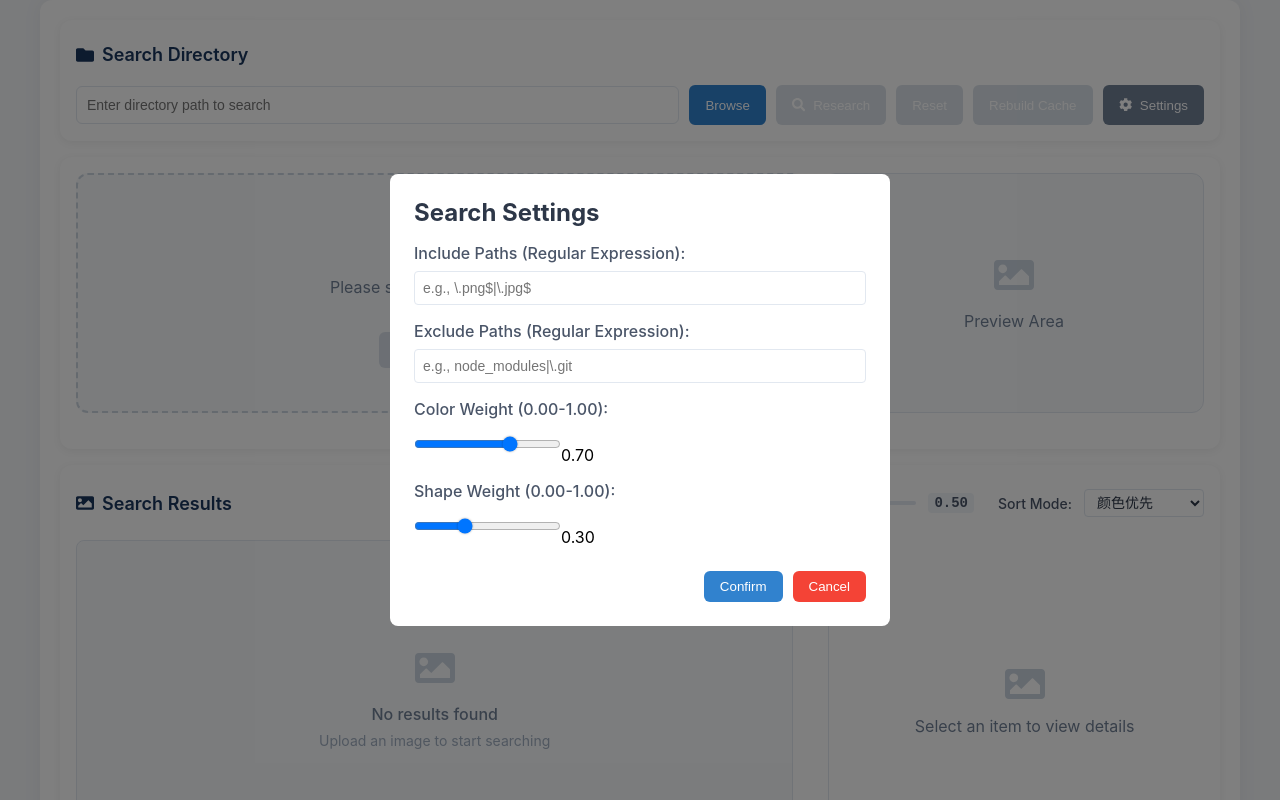
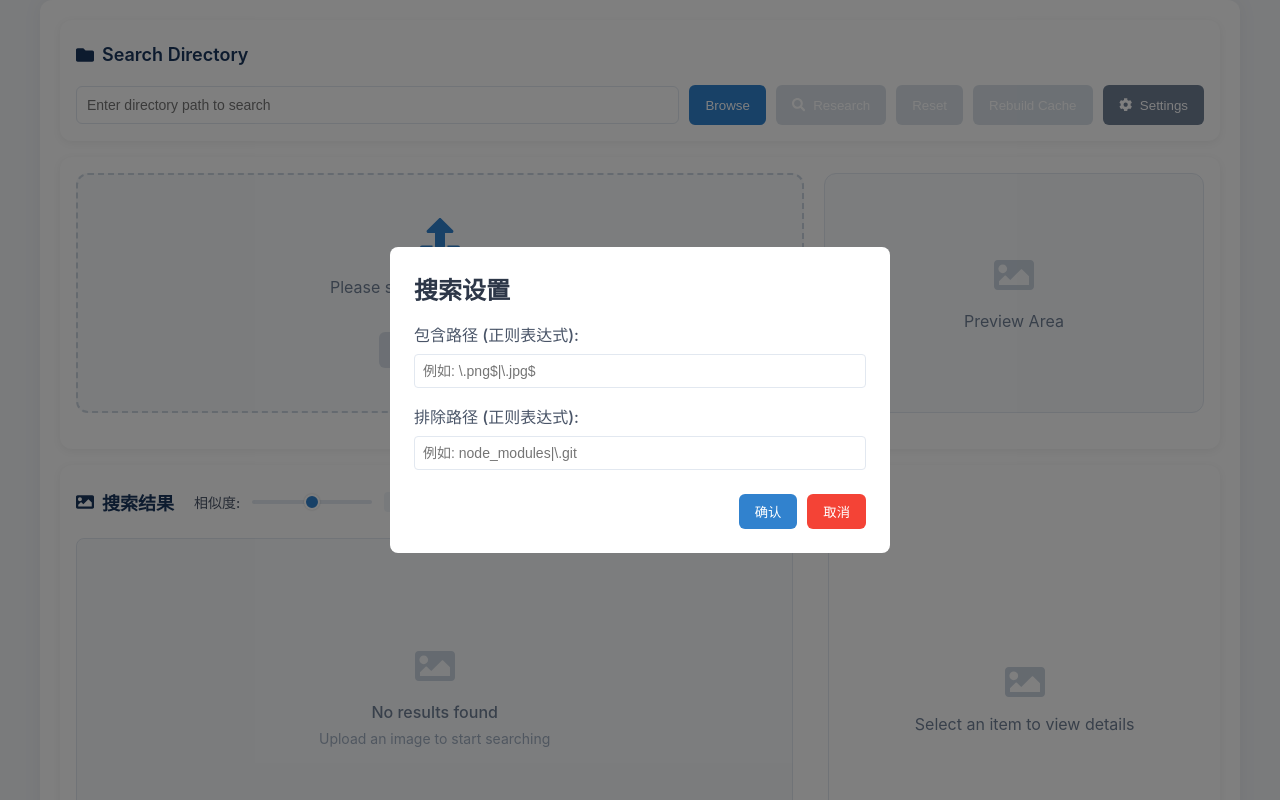
Before and after one commit to hofens/iconfinder, a React (Create React App) app: page / in a window 1280 px wide. Both pictures are taken after a click on the button "Settings". Shown: the top 800 px of the page. Built offline with nearby package versions, Linux system fonts and the light colour scheme.

Commit message:
相似度改为结果的过滤条件

```diff
--- a/src/App.css
+++ b/src/App.css
@@ -42,7 +42,7 @@ body {
   margin-bottom: 15px;
   display: flex;
   align-items: center;
-  justify-content: space-between;
+  justify-content: flex-start;
   padding: 8px 0;
 }
 
@@ -56,6 +56,7 @@ body {
   display: flex;
   align-items: center;
   gap: 24px;
+  margin-left: 20px;
 }
 
 /* 调整控制项样式 */
@@ -724,3 +725,8 @@ button {
 .settings-btn:hover {
   background-color: #4a5568;
 }
+
+/* 移除权重控制相关的样式 */
+.weight-control {
+  display: none;
+}
--- a/src/App.js
+++ b/src/App.js
@@ -16,9 +16,6 @@ function App() {
   const [searchFile, setSearchFile] = useState(null);
   const [directoryStructure, setDirectoryStructure] = useState([]);
   const [similarityTimer, setSimilarityTimer] = useState(null);
-  const [colorWeight, setColorWeight] = useState(0.7);
-  const [shapeWeight, setShapeWeight] = useState(0.3);
-  const [weightPreset, setWeightPreset] = useState('color');
 
   // Ensure ipcRenderer is available
 
@@ -30,8 +27,6 @@ function App() {
     setSimilarity(savedSettings.similarity || 0.50);
     setExcludePaths(savedSettings.excludePaths || '');
     setIncludePaths(savedSettings.includePaths || '');
-    setColorWeight(savedSettings.colorWeight || 0.7);
-    setShapeWeight(savedSettings.shapeWeight || 0.3);
     // 加载保存的目录结构
     const savedStructure = JSON.parse(localStorage.getItem('directoryStructure')) || [];
     setDirectoryStructure(savedStructure);
@@ -44,11 +39,9 @@ function App() {
       similarity,
       excludePaths,
       includePaths,
-      colorWeight,
-      shapeWeight,
     };
     localStorage.setItem('appSettings', JSON.stringify(settings));
-  }, [searchPath, similarity, excludePaths, includePaths, colorWeight, shapeWeight]);
+  }, [searchPath, similarity, excludePaths, includePaths]);
 
   const handleDrop = (e) => {
     e.preventDefault();
@@ -112,14 +105,12 @@ function App() {
     try {
       setStatus('正在计算图片相似度...');
 
-      // 清除之前的结果（如果是强制重新计算）
       if (forceRecalculate) {
         setSearchResults([]);
       }
 
       const updatedResults = await Promise.all(results.map(async (fileEntry) => {
         try {
-          // 直接使用缓存的信息
           let size = fileEntry.size;
           let dimensions = fileEntry.dimensions;
           let preview = fileEntry.preview;
@@ -130,24 +121,19 @@ function App() {
               filePath,
               fileEntry.path,
               {
-                colorWeight,
-                shapeWeight,
-                threshold: similarity
+                colorWeight: 0.7,
+                shapeWeight: 0.3,
               }
             );
 
-            const normalizedColorWeight = colorWeight / (colorWeight + shapeWeight);
-            const normalizedShapeWeight = shapeWeight / (colorWeight + shapeWeight);
-
             similarityResult = (
-              result.colorSimilarity * normalizedColorWeight +
-              result.shapeSimilarity * normalizedShapeWeight
+              result.colorSimilarity * 0.7 +
+              result.shapeSimilarity * 0.3
             );
           } else {
             similarityResult = calculateSimpleSimilarity(file.name, fileEntry.name);
           }
 
-          if (similarityResult >= similarity) {
           return {
             path: fileEntry.path,
             name: fileEntry.name,
@@ -156,21 +142,22 @@ function App() {
             similarity: similarityResult.toFixed(4),
             preview: preview
           };
-          }
-          return null;
         } catch (error) {
           console.error('Error processing file:', fileEntry.name, error);
           return null;
         }
       }));
 
-      // 过滤掉空结果并按相似度排序
       const validResults = updatedResults
         .filter(result => result !== null)
         .sort((a, b) => parseFloat(b.similarity) - parseFloat(a.similarity));
 
-      setSearchResults(validResults);
-      setStatus(`找到 ${validResults.length} 个相似图片`);
+      const filteredResults = validResults.filter(
+        result => parseFloat(result.similarity) >= similarity
+      );
+
+      setSearchResults(filteredResults);
+      setStatus(`找到 ${filteredResults.length} 个相似图片`);
     } catch (error) {
       console.error('Search error:', error);
       setStatus('搜索过程中发生错误');
@@ -298,7 +285,7 @@ function App() {
 
   const rebuildCache = () => {
     setStatus('Rebuilding cache...');
-    // TODO: 实现缓存重建逻辑
+    // TODO: 实现缓���重建逻辑
   };
 
   const handleDoubleClick = (fileName) => {
@@ -345,7 +332,7 @@ function App() {
               fileInfo.size = `${(file.size / 1024).toFixed(2)} KB`;
               fileInfo.blob = file.slice();
 
-              // 获取图片尺寸
+              // 取图片尺寸
               fileInfo.dimensions = await new Promise((resolve) => {
                 const img = new Image();
                 img.onload = () => {
@@ -406,17 +393,15 @@ function App() {
   const handleSimilarityChange = (e) => {
     const value = e.target.value;
     if (value >= 0 && value <= 1) {
-      // 将值四舍五入到2位数
-      const roundedValue = Math.round(value * 100) / 100;
+      // 将值四舍五入到4位小数
+      const roundedValue = Math.round(value * 10000) / 10000;
       setSimilarity(roundedValue);
-      setStatus(`调整相似度为: ${roundedValue.toFixed(2)}`);
+      setStatus(`调整相似度为: ${roundedValue.toFixed(4)}`);
 
-      // 清除之前的定时器
       if (similarityTimer) {
         clearTimeout(similarityTimer);
       }
 
-      // 设置新的定时器
       const timer = setTimeout(() => {
         if (searchFile) {
           setStatus('开始搜索...');
@@ -431,61 +416,25 @@ function App() {
   const settingsModal = showSettings && (
     <div className="modal-overlay">
       <div className="modal">
-        <h2>Search Settings</h2>
+        <h2>搜索设置</h2>
         <div className="modal-content">
           <div className="setting-group">
-            <label>Include Paths (Regular Expression):</label>
+            <label>包含路径 (正则表达式):</label>
             <input
               type="text"
               value={includePaths}
               onChange={(e) => setIncludePaths(e.target.value)}
-              placeholder="e.g., \.png$|\.jpg$"
+              placeholder="例如: \.png$|\.jpg$"
             />
           </div>
           <div className="setting-group">
-            <label>Exclude Paths (Regular Expression):</label>
+            <label>排除路径 (正则表达式):</label>
             <input
               type="text"
               value={excludePaths}
               onChange={(e) => setExcludePaths(e.target.value)}
-              placeholder="e.g., node_modules|\.git"
+              placeholder="例如: node_modules|\.git"
             />
-          </div>
-          <div className="setting-group">
-            <label>Color Weight (0.00-1.00):</label>
-            <div className="weight-control">
-              <input
-                type="range"
-                min="0.00"
-                max="1.00"
-                step="0.01"
-                value={colorWeight}
-                onChange={(e) => {
-                  const value = Number(e.target.value);
-                  setColorWeight(value);
-                  setShapeWeight(Math.round((1 - value) * 100) / 100);
-                }}
-              />
-              <span>{colorWeight.toFixed(2)}</span>
-            </div>
-          </div>
-          <div className="setting-group">
-            <label>Shape Weight (0.00-1.00):</label>
-            <div className="weight-control">
-              <input
-                type="range"
-                min="0.00"
-                max="1.00"
-                step="0.01"
-                value={shapeWeight}
-                onChange={(e) => {
-                  const value = Number(e.target.value);
-                  setShapeWeight(value);
-                  setColorWeight(Math.round((1 - value) * 100) / 100);
-                }}
-              />
-              <span>{shapeWeight.toFixed(2)}</span>
-            </div>
           </div>
         </div>
         <div className="modal-actions">
@@ -497,21 +446,19 @@ function App() {
                 similarity,
                 excludePaths,
                 includePaths,
-                colorWeight,
-                shapeWeight,
               };
               localStorage.setItem('appSettings', JSON.stringify(settings));
               setShowSettings(false);
             }}
           >
-            Confirm
+            确认
           </button>
           <div style={{ margin: '0 5px' }} />
           <button
             style={{ backgroundColor: '#f44336', color: 'white' }}
             onClick={() => setShowSettings(false)}
           >
-            Cancel
+            取消
           </button>
         </div>
       </div>
@@ -533,7 +480,7 @@ function App() {
 
   const handleSearch = () => {
     if (searchFile) {
-      // 确保传���的是文件对象而不是事对象
+      // 确保传入的是文件对象而不是事对象
       searchSimilarImages(searchFile);
     } else {
       setStatus('请先选择要搜索的图片文件');
@@ -626,36 +573,27 @@ function App() {
     };
   };
 
-  // 首先定义权重预设值
-  const WEIGHT_PRESETS = {
-    'color': { label: '颜色优先', colorWeight: 0.8, shapeWeight: 0.2 },
-    'shape': { label: '形状优先', colorWeight: 0.2, shapeWeight: 0.8 },
-    'balanced': { label: '平衡模式', colorWeight: 0.5, shapeWeight: 0.5 }
-  };
-
-  // 添加处理权重预设化的函数
-  const handleWeightPresetChange = (e) => {
-    const preset = e.target.value;
-    setWeightPreset(preset);
-    const { colorWeight: newColorWeight, shapeWeight: newShapeWeight } = WEIGHT_PRESETS[preset];
-    setColorWeight(newColorWeight);
-    setShapeWeight(newShapeWeight);
-
-    // 清除之前的定时器
-    if (similarityTimer) {
-      clearTimeout(similarityTimer);
-    }
-
-    // 设置新的定时器，延迟执行搜索
-    const timer = setTimeout(() => {
-      if (searchFile) {
-        setStatus('正在重新计算相似度...');
-        searchSimilarImages(searchFile, true);
-      }
-    }, 500);
-
-    setSimilarityTimer(timer);
-  };
+  const resultsHeader = (
+    <div className="section-header">
+      <div className="header-left">
+        <FaImage /> 搜索结果
+      </div>
+      <div className="header-controls">
+        <div className="control-item">
+          <label>相似度:</label>
+          <input
+            type="range"
+            min="0.0000"
+            max="1.0000"
+            step="0.0001"
+            value={similarity}
+            onChange={handleSimilarityChange}
+          />
+          <span>{Number(similarity).toFixed(4)}</span>
+        </div>
+      </div>
+    </div>
+  );
 
   const handleResultClick = async (index) => {
     setSelectedResult(index);
@@ -670,14 +608,14 @@ function App() {
           searchFile.path,
           result.path,
           {
-            colorWeight,
-            shapeWeight,
+            colorWeight: 0.7,  // 使用固定权重
+            shapeWeight: 0.3,  // 使用固定权重
             threshold: similarity
           }
         );
 
-        const normalizedColorWeight = colorWeight / (colorWeight + shapeWeight);
-        const normalizedShapeWeight = shapeWeight / (colorWeight + shapeWeight);
+        const normalizedColorWeight = 0.7 / (0.7 + 0.3);
+        const normalizedShapeWeight = 0.3 / (0.7 + 0.3);
 
         const totalSimilarity = (
           similarityResult.colorSimilarity * normalizedColorWeight +
@@ -801,40 +739,7 @@ function App() {
             </div>
 
             <div className="section results-section">
-              <div className="section-header">
-                <div className="header-left">
-                  <FaImage /> Search Results
-                </div>
-                <div className="header-controls">
-                  <div className="control-item">
-                    <label>Similarity:</label>
-                    <input
-                      type="range"
-                      min="0.00"
-                      max="1.00"
-                      step="0.01"
-                      value={similarity}
-                      onChange={handleSimilarityChange}
-                    />
-                    <span>{Number(similarity).toFixed(2)}</span>
-                  </div>
-
-                  <div className="control-item">
-                    <label>Sort Mode:</label>
-                    <select
-                      value={weightPreset}
-                      onChange={handleWeightPresetChange}
-                      className="weight-select"
-                    >
-                      {Object.entries(WEIGHT_PRESETS).map(([key, { label }]) => (
-                        <option key={key} value={key}>
-                          {label}
-                        </option>
-                      ))}
-                    </select>
-                  </div>
-                </div>
-              </div>
+              {resultsHeader}
               <div className="results-container">
                 <div className="results-grid">
                   {searchResults.length > 0 ? (
```
Lines whose indentation alone changed are shown as unchanged.
